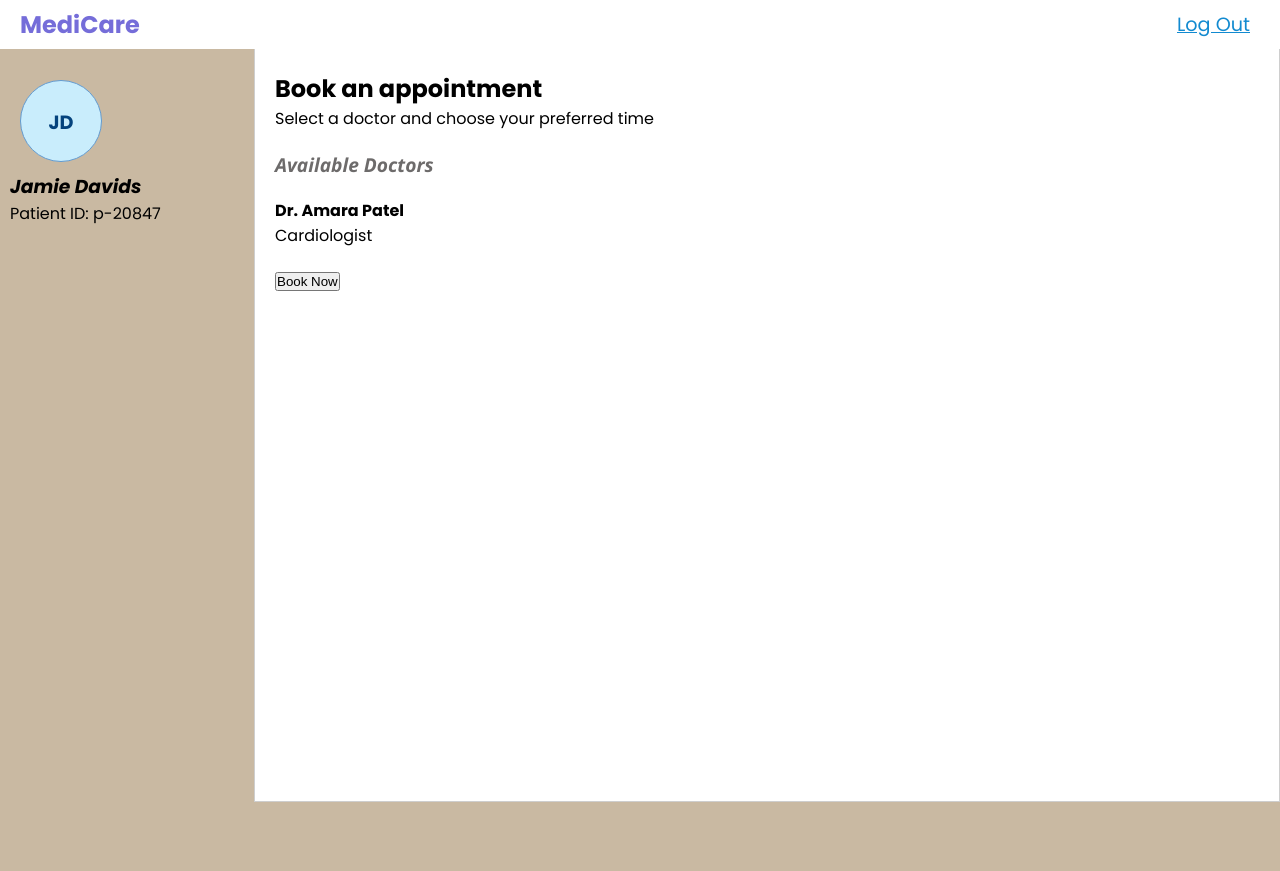
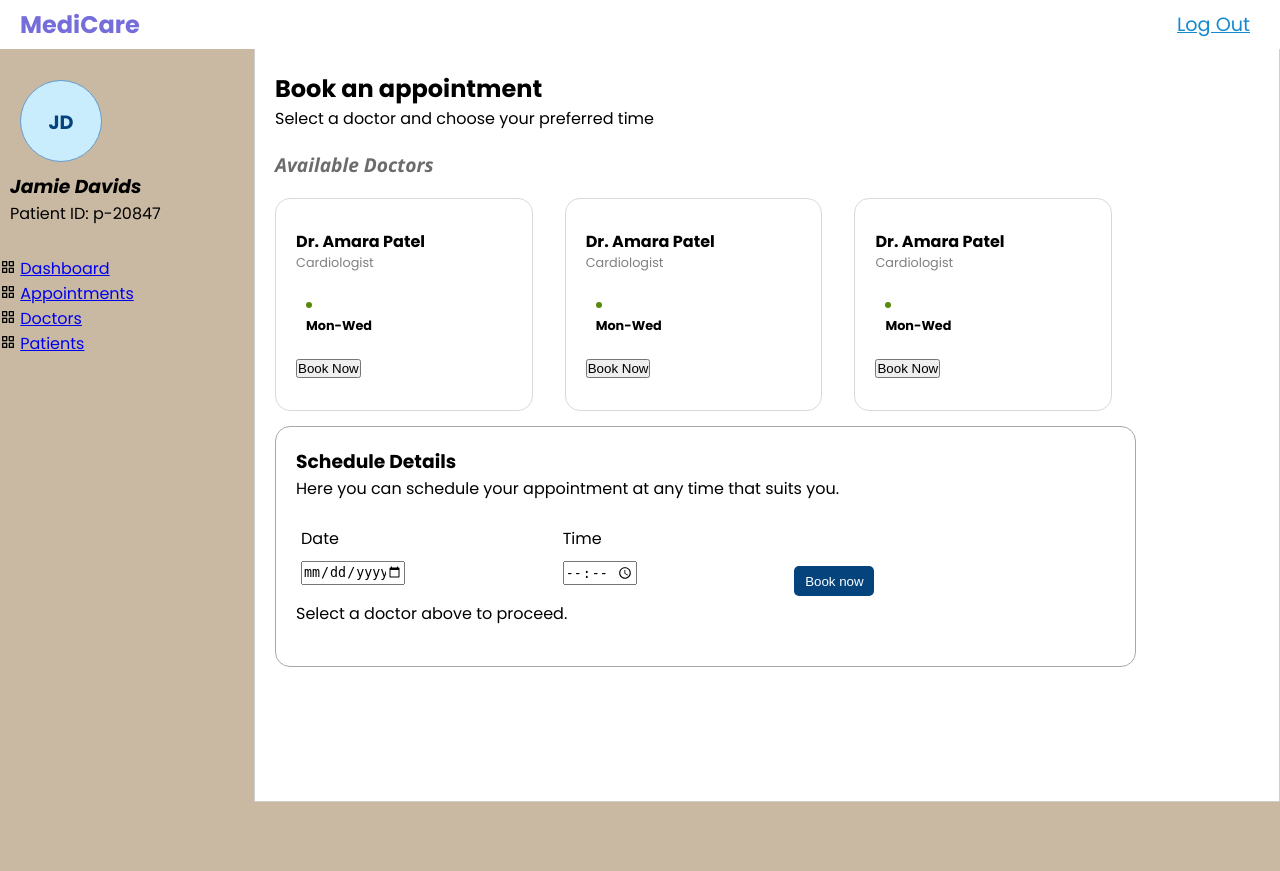
Before and after one commit to Khalidsd-dev/Medicare, a PHP site: page /view/dashboardAdmin.html in a window 1280 px wide. Run offline with PHP 8.4, Linux system fonts and the light colour scheme; some libraries are stand-ins or nearby versions.

Commit message:
dashboard UI fix

```diff
--- a/css/dashboard.css
+++ b/css/dashboard.css
@@ -125,4 +125,78 @@ body {
 .apt {
     display: grid;
     grid-template-columns: repeat(3, 1fr);
+    gap: 50px;
+    margin: 15px 0;
 }
+
+.apt-card {
+    display: block;
+    width: 90%;
+    height: auto;
+    padding: 30px 20px;
+    border: 1px solid #d9d9d9;
+    border-radius: 15px;
+
+}
+
+.apt-card p {
+    font-size: 0.8rem;
+    color: grey;
+}
+
+.apt-card li {
+    color: rgb(87, 137, 11);
+    margin: 15px 10px;
+}
+
+.apt-card .visit-days {
+    color: black;
+    font-weight: bold;
+}
+
+.schedule-details {
+    display: block;
+    width: 100%;
+    height: auto;
+    padding: 20px;
+    border: 1px solid #aba8a4;
+    border-radius: 15px;
+}
+
+.fields {
+    padding: 5px;
+    display: flex;
+    flex-direction: row;
+    width: 70%;
+    height: auto;
+    justify-content: space-between;
+}
+
+.fields-container {
+    display: flex;
+    flex-direction: column;
+    gap: 10px;
+}
+
+.fields input#date {
+    width: 100px;
+    height: 20px;
+}
+
+
+.fields input#time {
+    width: 70px;
+    height: 20px;
+    margin-bottom: 5px;
+}
+
+.fields-container button.book-btn {
+    width: 80px;
+    height: 30px;
+    background-color: rgb(5, 67, 125);
+    color: white;
+    border: none;
+    border-radius: 5px;
+    cursor: pointer;
+    margin-top: 40px;
+}
--- a/view/dashboardAdmin.html
+++ b/view/dashboardAdmin.html
@@ -5,6 +5,7 @@
     <meta name="viewport" content="width=device-width, initial-scale=1.0">
     <link rel="stylesheet" href="../css/style.css">
     <link rel="stylesheet" href="../css/dashboard.css">
+    <link href='https://unpkg.com/boxicons@2.1.4/css/boxicons.min.css' rel='stylesheet'>
     <title>MediCare | Admin Dashboard</title>
 </head>
 <body>
@@ -14,7 +15,7 @@
             <h1>MediCare</h1>
 
             <ul class="link-lists">
-                <li class="links active"><a href="index.html">Log Out</a></li>
+                <li class="links active"><a href="/php/logout.php">Log Out</a></li>
             </ul>
         </div>
 
@@ -35,6 +36,28 @@
                         <p>Patient ID: p-20847</p>
                     </div>
                 </div>
+
+
+                <div class="side-links">
+                    <div class="side-link">
+                        <i class='bx bx-grid-alt'></i>
+                        <a href="dashboardAdmin.html">Dashboard</a>
+                    </div>
+
+                    <div class="side-link">
+                        <i class='bx bx-grid-alt'></i>
+                        <a href="dashboardAdmin.html">Appointments</a>
+                    </div>
+
+                    <div class="side-link">
+                        <i class='bx bx-grid-alt'></i>
+                        <a href="dashboardAdmin.html">Doctors</a>
+                    </div>
+
+                    <div class="side-link">
+                        <i class='bx bx-grid-alt'></i>
+                        <a href="dashboardAdmin.html">Patients</a>
+                </div>
                 </div>
 
                 <div class="contents">
@@ -44,12 +67,66 @@
                         <div class="apt-container">
                             <h3>Available Doctors</h3>
                             <div class="apt">
+                                <!-- Doctor Card 1 -->
                                 <div class="apt-card">
                                     <h4>Dr. Amara Patel</h4>
                                     <p>Cardiologist</p>
+                                    <div class="visit-time">
+                                        <li><p class="visit-days">Mon-Wed</p></li>
+                                    </div>
                                     <button class="book-btn">Book Now</button>
                                 </div>
+
+                                <!-- Doctor Card 2 -->
+                                 <div class="apt-card">
+                                    <h4>Dr. Amara Patel</h4>
+                                    <p>Cardiologist</p>
+                                    <div class="visit-time">
+                                        <li><p class="visit-days">Mon-Wed</p></li>
+                                    </div>
+                                    <button class="book-btn">Book Now</button>
+                                </div>
+
+                                    <!-- Doctor Card 3 -->
+                                    <div class="apt-card">
+                                        <h4>Dr. Amara Patel</h4>
+                                        <p>Cardiologist</p>
+                                        <div class="visit-time">
+                                            <li><p class="visit-days">Mon-Wed</p></li>
+                                        </div>
+                                        <button class="book-btn">Book Now</button>
+                                    </div>
+                                </div>
                             </div>
+                            <!-- End of Appointment Container-->
+
+
+
+                            <!-- Begining of Schedule Details-->
+                            <div class="schedule-details">
+                                <h3>Schedule Details</h3>
+                                <p>Here you can schedule your appointment at any time that suits you.</p>
+
+                                <div class="fields">
+                                    <div class="fields-container">
+                                        <Label for="date">Date</Label>
+                                        <input type="date" id="date">
+                                    </div>
+
+                                    <div class="fields-container">
+                                        <Label for="time">Time</Label>
+                                        <input type="time" id="time">
+                                    </div>
+
+                                    <div class="fields-container">
+                                        <button class="book-btn">Book now</button>
+                                    </div>
+                                </div>
+                                <p>Select a doctor above to proceed.</p>
+                            </div>
+                            <!-- End of Schedule Details -->
+
+
                         </div>
                     </div>
                 </div>
```
Also changed, not shown: php/DatabaseManager.php (+10 -1 lines), php/logout.php (added, +9 -0 lines).
